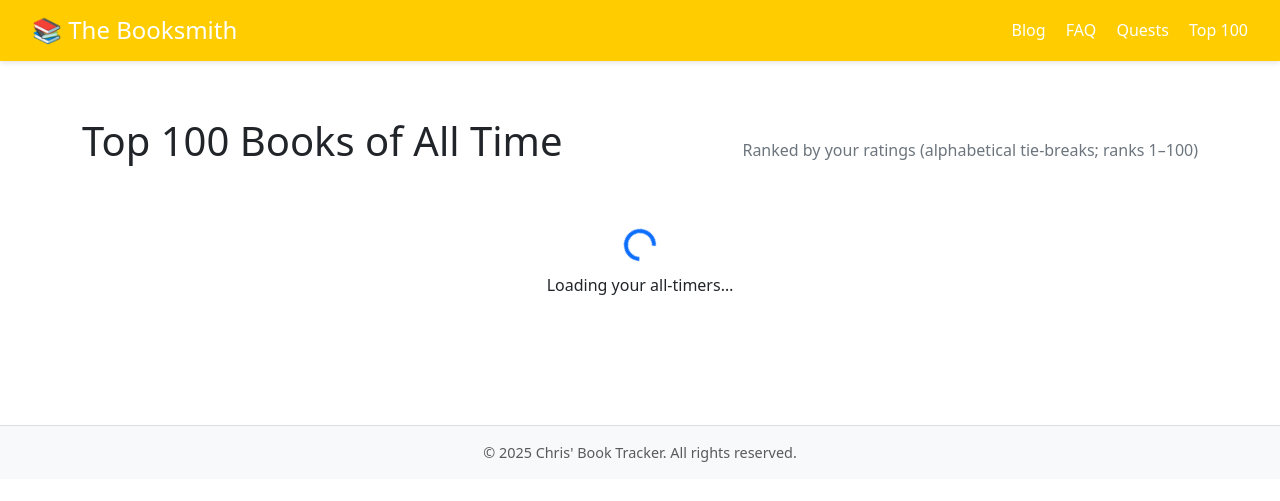
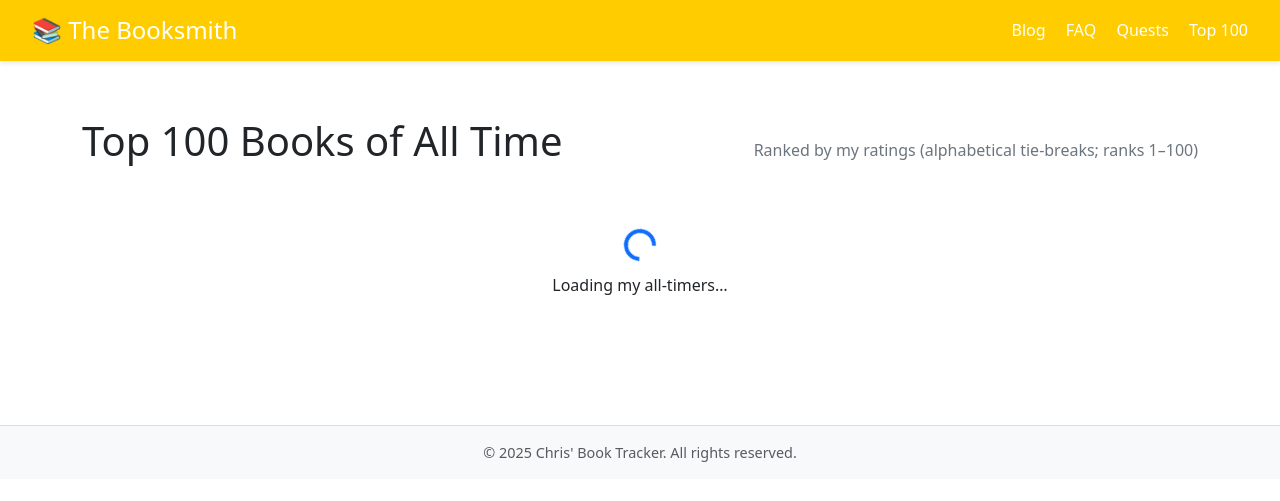
Before and after one commit to ChrisLSmith/booksmithreads, a Jekyll site: the page top100.html, which Jekyll copies as it is, in a window 1280 px wide. Shown: the top 501 px of the page. Built offline with Jekyll 4.4.1, drawn with Linux system fonts in a browser that asks for light colours.

Commit message:
Small content changes to Top 100

```diff
--- a/top100.html
+++ b/top100.html
@@ -88,13 +88,13 @@
     <main class="container">
       <div class="list-header">
         <h1 class="mb-0">Top 100 Books of All Time</h1>
-        <div class="muted">Ranked by your ratings (alphabetical tie-breaks; ranks 1–100)</div>
+        <div class="muted">Ranked by my ratings (alphabetical tie-breaks; ranks 1–100)</div>
       </div>
 
       <div id="top100-list">
         <div class="text-center py-5" id="loading">
           <div class="spinner-border text-primary" role="status"></div>
-          <div class="mt-2">Loading your all‑timers…</div>
+          <div class="mt-2">Loading my all‑timers…</div>
         </div>
       </div>
     </main>
```
Also changed, not shown: images/Screenshot 2025-11-06 at 10.29.23 AM.png (added), 1 other file.
